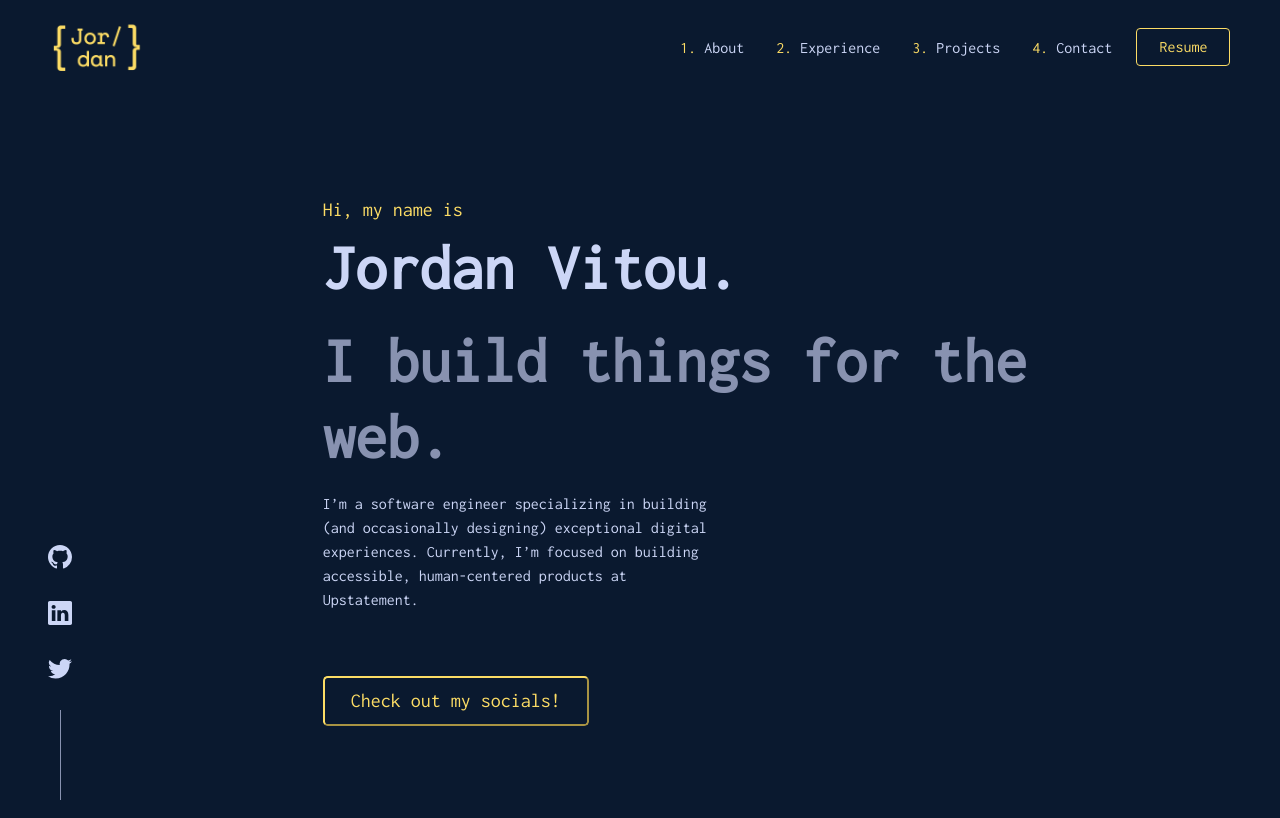
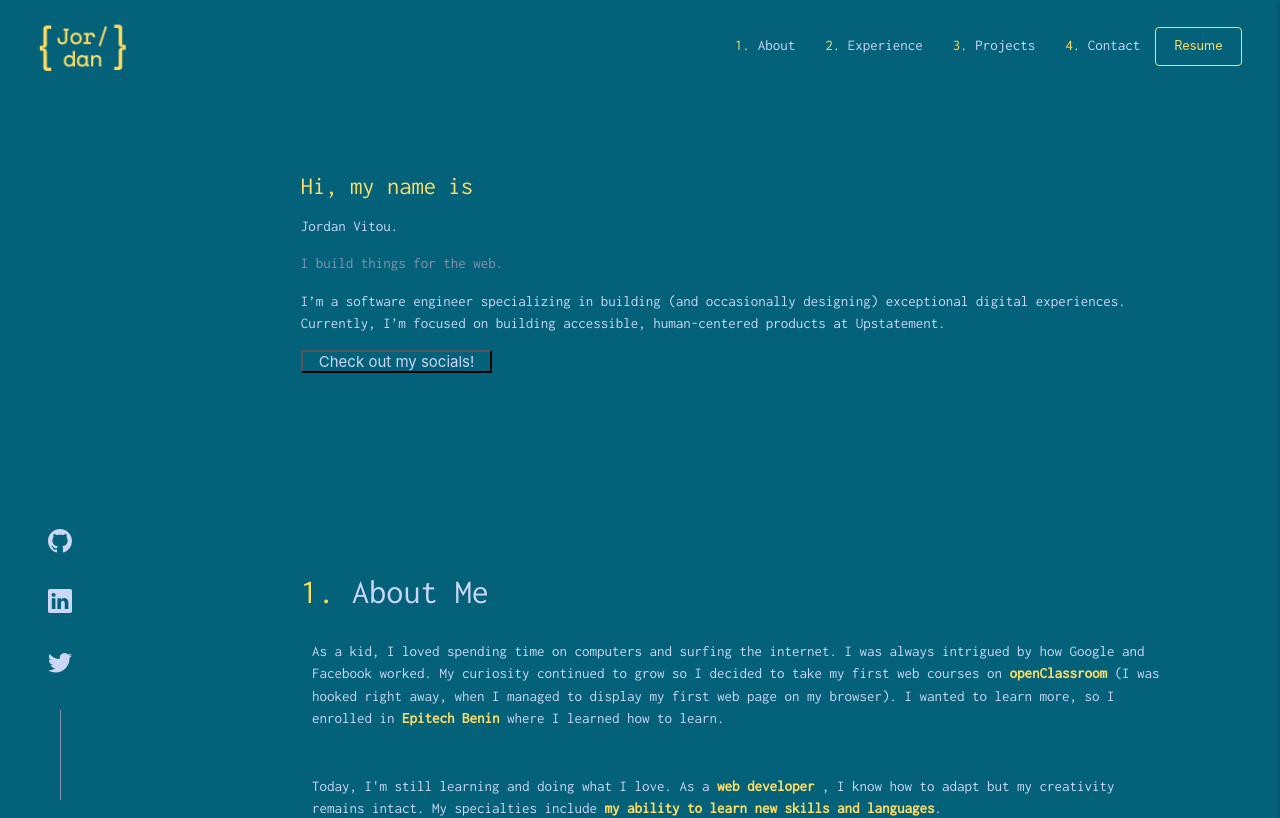
Before and after one commit to CodeBreaker02/my_portfolio0, a React (Create React App) app: page / in a window 1280 px wide. Shown: the top 818 px of the page. Built offline with nearby package versions, Linux system fonts and the light colour scheme.

Commit message:
Change bootstrap to materialize

```diff
--- a/package.json
+++ b/package.json
@@ -7,13 +7,13 @@
     "@testing-library/jest-dom": "^5.14.1",
     "@testing-library/react": "^11.2.7",
     "@testing-library/user-event": "^12.8.3",
-    "bootstrap": "^5.1.1",
-    "bootstrap-icons": "^1.5.0",
     "host": "0.0.1",
+    "materialize-css": "^1.0.0",
     "node-sass": "^6.0.1",
     "popper.js": "^1.16.1",
     "react": "^17.0.2",
     "react-dom": "^17.0.2",
+    "react-materialize": "^3.9.9",
     "react-scripts": "^4.0.3",
     "reactstrap": "^8.10.0",
     "styled-components": "^5.3.1",
--- a/public/index.html
+++ b/public/index.html
@@ -10,16 +10,31 @@
     <link rel="apple-touch-icon" href="favicons/favicon1.png">
     <link rel="manifest" href="%PUBLIC_URL%/manifest.json" />
     <script src="https://ajax.googleapis.com/ajax/libs/jquery/3.4.0/jquery.min.js"></script>
+    <!-- Compiled and minified CSS -->
+    <link rel="stylesheet" href="https://cdnjs.cloudflare.com/ajax/libs/materialize/1.0.0/css/materialize.min.css">
+    <!-- Compiled and minified JavaScript -->
+    <link href="https://fonts.googleapis.com/icon?family=Material+Icons" rel="stylesheet">
+    <link rel="stylesheet" href="https://cdnjs.cloudflare.com/ajax/libs/font-awesome/4.7.0/css/font-awesome.min.css">
     <link rel="preconnect" href="https://fonts.googleapis.com">
     <link rel="preconnect" href="https://fonts.gstatic.com" crossorigin>
     <link href="https://fonts.googleapis.com/css2?family=Inconsolata&display=swap" rel="stylesheet">
-    <script src="https://unpkg.com/@popperjs/core@2/dist/umd/popper.js"></script>
 
 
     <title>Jordan Vitou</title>
   </head>
   <body>
     <div id="root"></div>
+
+    <script src="https://code.jquery.com/jquery-3.4.1.min.js"></script>
+    <script src="https://cdnjs.cloudflare.com/ajax/libs/materialize/1.0.0/js/materialize.min.js"></script>
+    <script>
+      $(document).ready(function(){
+        $('.sidenav').sidenav();
+        $('.parallax').parallax();
+        $('.tabs').tabs();
+      });
+    </script>
+
     <script src="favicons/tbfavanime.1.0.0.min.js"></script>
     <script>
       $.tbFavAnime({
--- a/public/style.css
+++ b/public/style.css
@@ -1,9 +1,10 @@
 :root {
-    --bg-color: #0a192f;
+    --bg-color: #036179;
     --primary: rgb(252, 220, 101);
     --theme-font: #ccd6f6;
     --primary-hover: rgba(252, 220, 101, 0.25);
     --slate: #8892b0;
+    --border-radius: 4px;
 }
 body {
     background-color: var(--bg-color)!important;
--- a/src/Components/Header.css
+++ b/src/Components/Header.css
@@ -1,10 +1,69 @@
-.h-content {
+.nav-wrapper {
+    padding: 1% 3% 0;
     counter-reset: my-sec-counter;
 }
-.h-content .h-links a::before {
+
+.nav-wrapper ul a::before {
     counter-increment: my-sec-counter;
     content: counter(my-sec-counter) ". ";
     color: var(--primary);
+}
+
+.nav-wrapper button a::before {
+    display: none;
+}
+
+.nav-wrapper button a:hover {
+    animation: none;
+}
+
+.nav-wrapper button:hover {
+    background-color: var(--primary-hover);
+}
+
+.nav-wrapper a:hover {
+    background-color: transparent;
+    color: var(--primary);
+    animation: jello-horizontal 0.9s both;
+}
+
+@keyframes jello-horizontal {
+    0% {
+        transform: scale3d(1, 1, 1);
+    }
+    30% {
+        transform: scale3d(1.25, 0.75, 1);
+    }
+    40% {
+        transform: scale3d(0.75, 1.25, 1);
+    }
+    50% {
+        transform: scale3d(1.15, 0.85, 1);
+    }
+    65% {
+        transform: scale3d(0.95, 1.05, 1);
+    }
+    75% {
+        transform: scale3d(1.05, 0.95, 1);
+    }
+    100% {
+        transform: scale3d(1, 1, 1);
+    }
+}
+
+.nav-wrapper button a:focus {
+    display: none;
+}
+
+.nav-wrapper button a {
+    color:  var(--primary) !important;
+    font-size: 0.85em;
+}
+.nav-wrapper button {
+    background-color: transparent;
+    border-radius: var(--border-radius);
+    border: 1px solid var(--primary);
+    padding: 0.75rem 0.2rem;
 }
 
 a {
@@ -21,8 +80,8 @@ a:focus {
     outline-offset: 3px;
 }
 
-.h-logo:hover {
-    animation: flip-vertical-right 0.6s cubic-bezier(0.455, 0.030, 0.515, 0.955) both;
+.brand-logo:hover {
+    animation: flip-vertical-right 0.6s cubic-bezier(0.455, 0.030, 0.515, 0.955) both!important;
 }
 
 @keyframes flip-vertical-right {
@@ -37,15 +96,3 @@ a:focus {
         transform: rotateY(0deg);
     }
 }
-
-button {
-    border-color: var(--primary) !important;
-}
-
-button:hover {
-    background-color: var(--primary-hover) !important;
-}
-
-button a {
-    color: var(--primary) !important;
-}
--- a/src/Components/Header.js
+++ b/src/Components/Header.js
@@ -1,12 +1,9 @@
-import React, {useState} from 'react';
 import './Header.css'
 import Logo from '../Assets/logo.png'
 import ResumeFr from '../Assets/Resume-fr.pdf'
-import {Nav, Navbar, NavbarBrand, NavbarToggler, NavItem, NavLink, Collapse} from "reactstrap";
+import {Icon, Navbar, NavItem} from "react-materialize";
 
 const Header = () => {
-    const [isOpen, setIsOpen] = useState(false);
-    const toggle = () => setIsOpen(!isOpen);
     const links = [
         { href: '#about', text: 'About' },
         { href: '#experience', text: 'Experience' },
@@ -15,14 +12,38 @@ const Header = () => {
     ];
 
     const createNavItem = ({ href, text, className }) => (
-        <NavItem className="h-links p-lg-2">
-            <NavLink href={href} className={className}>{text}</NavLink>
-        </NavItem>
+        <NavItem href={href} className={className}>{text}</NavItem>
     );
 
     return (
         <header>
-            <Navbar dark  expand="md" className="d-flex justify-content-between">
+            <Navbar
+                alignLinks="right"
+                brand={<a className="brand-logo" href="#"><img src={Logo} alt="Logo" width="90" height="70"/></a>}
+                id="mobile-nav"
+                menuIcon={<Icon>menu</Icon>}
+                options={{
+                    draggable: true,
+                    edge: 'right',
+                    inDuration: 250,
+                    onCloseEnd: null,
+                    onCloseStart: null,
+                    onOpenEnd: null,
+                    onOpenStart: null,
+                    outDuration: 200,
+                    preventScrolling: true
+                }}
+                sidenav={<li>Custom node!</li>}
+                className="transparent z-depth-0"
+            >
+                {links.map(createNavItem)}
+                <button>
+                    <NavItem href={ResumeFr} className="link-primary">
+                        Resume
+                    </NavItem>
+                </button>
+            </Navbar>
+{/*            <Navbar dark  expand="md" className="d-flex justify-content-between">
                 <NavbarBrand href="/" className="h-logo"><img src={Logo} alt="Logo" width="90" height="70"/></NavbarBrand>
                 <div>
                     <Collapse isOpen={isOpen} navbar>
@@ -35,7 +56,7 @@ const Header = () => {
                     </Collapse>
                 </div>
                 <NavbarToggler onClick={toggle}/>
-            </Navbar>
+            </Navbar>*/}
         </header>
     );
 };
--- a/src/Main.css
+++ b/src/Main.css
@@ -1,6 +1,5 @@
 main {
     margin: 0 auto;
-    width: 93.5%;
 }
 
 .sections {
@@ -138,7 +137,7 @@ main {
 
 .contact {
     max-width: 600px!important;
-    margin: 0px auto 100px;
+    margin: 0 auto 100px;
     text-align: center;
 }
 
--- a/src/index.js
+++ b/src/index.js
@@ -2,7 +2,7 @@ import React from 'react';
 import ReactDOM from 'react-dom';
 import './index.css';
 import App from './App';
-import 'bootstrap/dist/css/bootstrap.css';
+
 
 ReactDOM.render(
   <React.StrictMode>
```
Also changed, not shown: 1 other file (tests, documents, lock files or other folders).
